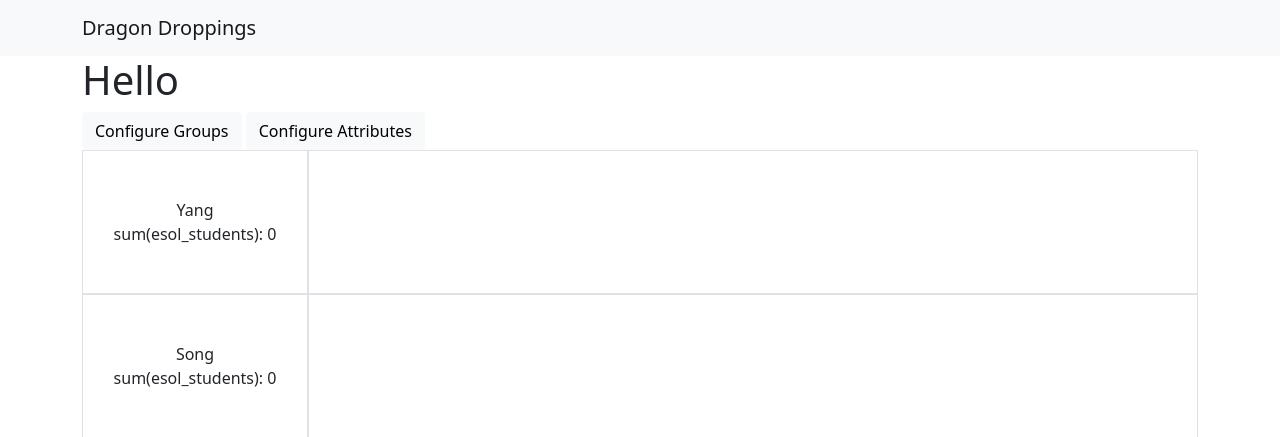
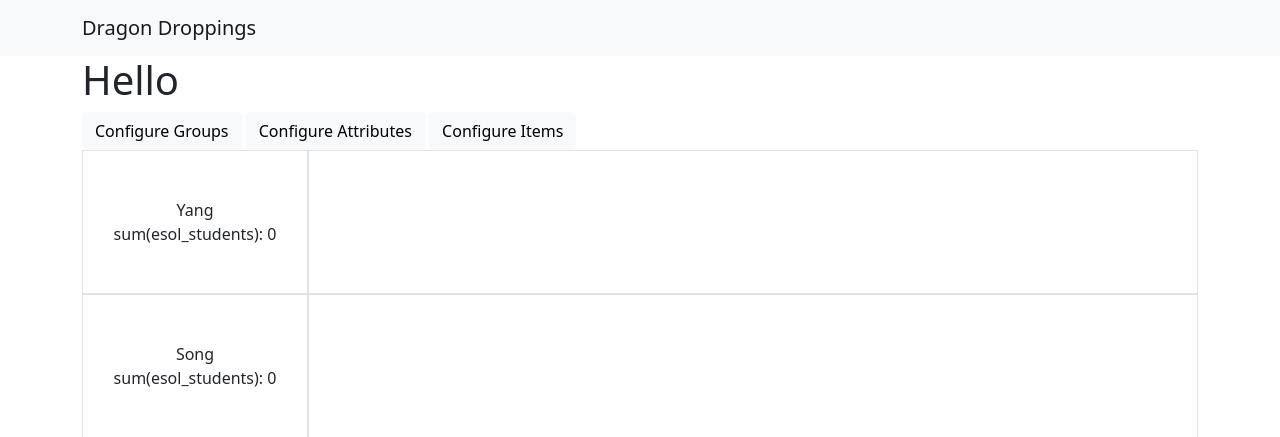
Before and after one commit to lucoby/draft, a FastAPI app: page / in a window 1280 px wide. Shown: the top 437 px of the page. Run offline with FastAPI, Linux system fonts and the light colour scheme; some libraries are stand-ins or nearby versions.

Commit message:
add modal for configuring items

```diff
--- a/dragndroppings/static/js/script.js
+++ b/dragndroppings/static/js/script.js
@@ -201,3 +201,14 @@ function configAttrs(e) {
     render();
     bootstrap.Modal.getOrCreateInstance(document.getElementById('config-attrs')).hide()
 }
+
+document.getElementById('config-items').addEventListener('show.bs.modal', function (e) {
+
+})
+
+function addItemTable(e) {
+}
+
+function configItems(e) {
+
+}
--- a/dragndroppings/templates/index.html
+++ b/dragndroppings/templates/index.html
@@ -7,6 +7,8 @@
     Groups</button>
 <button type="button" class="btn btn-light" data-bs-toggle="modal" data-bs-target="#config-attrs">Configure
     Attributes</button>
+<button type="button" class="btn btn-light" data-bs-toggle="modal" data-bs-target="#config-items">Configure
+    Items</button>
 <br>
 
 <div class="all">
@@ -53,4 +55,24 @@
         </div>
     </div>
 </div>
+
+<div id="config-items" class="modal" tabindex="-1">
+    <div class="modal-dialog">
+        <div class="modal-content">
+            <div class="modal-header">
+                <h5 class="modal-title">Configure Items</h5>
+                <button type="button" class="btn-close" data-bs-dismiss="modal" aria-label="Close"></button>
+            </div>
+            <div class="modal-body">
+                <table id="config-items-table" class="table">
+                </table>
+                <button type="button" class="btn btn-outline-primary" onclick="addItemTable()">Add Item</button>
+            </div>
+            <div class="modal-footer">
+                <button type="button" class="btn btn-secondary" data-bs-dismiss="modal">Close</button>
+                <button type="button" class="btn btn-primary" onclick="configItems()">Save changes</button>
+            </div>
+        </div>
+    </div>
+</div>
 {% endblock %}
```
Also changed, not shown: README.md.
